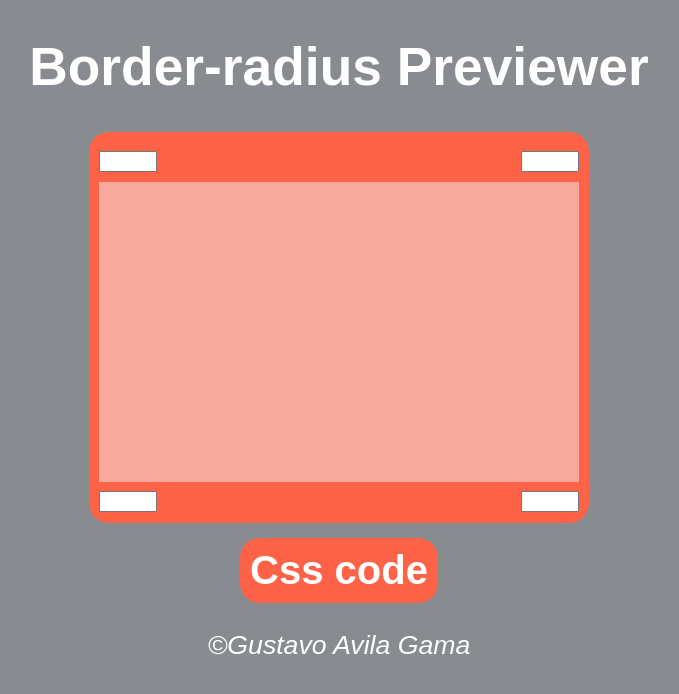
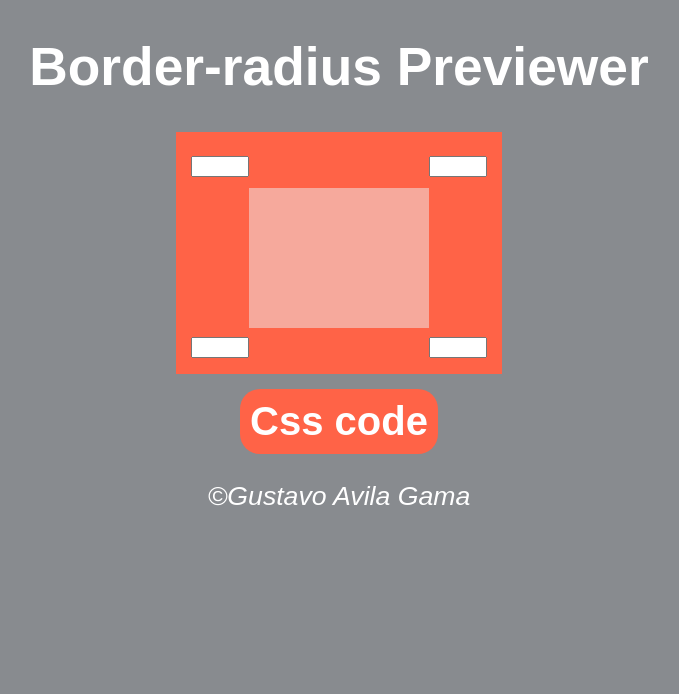
Before and after one commit to GamaGustavo/Border-radiusPreviewer, a plain HTML site: page index.html in a window 1280 px wide. Shown: the whole page, without its empty margins (301-980 px from the left). Drawn offline with Linux system fonts and the light colour scheme.

Commit message:
Implementação do estilo grid

```diff
--- a/index.html
+++ b/index.html
@@ -12,25 +12,46 @@
     <header>
         <h1>Border-radius Previewer</h1>
     </header>
-    <section >
+    <section id= "essa">
+        <section class="Conteudo-principal-do-site">
             <div id="tl">
                 <input type="text" name="border-top-left" id="top-left" onkeyup="printValueTopLeft()">
+            </div>
+            <div class ="adSense">
+                <script data-ad-client="ca-pub-7682932453359014" async src="https://pagead2.googlesyndication.com/pagead/js/adsbygoogle.js"></script>
             </div>
             <div id="tr">
                 <input type="text" name="border-top-right" id="top-rigth" onkeyup="printValueTopRight()">
             </div>
-        <div class="view" id="border-radius">
-            <div></div>
+            <div class ="adSense">
+                <script data-ad-client="ca-pub-7682932453359014" async src="https://pagead2.googlesyndication.com/pagead/js/adsbygoogle.js"></script>
+            </div>
+            <div id="border-radius"><div></div></div>
+            <div class ="adSense">
+                <script data-ad-client="ca-pub-7682932453359014" async src="https://pagead2.googlesyndication.com/pagead/js/adsbygoogle.js"></script>
+            </div>
+            <div id="dl">
+                <input type="text" name="border-down-left" id="down-left" onkeyup="printValueDownLeft()" ></div>
+            </div>
+            <div class ="adSense">
+                <script data-ad-client="ca-pub-7682932453359014" async src="https://pagead2.googlesyndication.com/pagead/js/adsbygoogle.js"></script>
             </div>
             <div id="dr">
                 <input type="text" name="border-down-righit" id="down-right" onkeyup="printValueDownRight()">
             </div>
-        <div id="dl">
-            <input type="text" name="border-down-left" id="down-left" onkeyup="printValueDownLeft()" >
+            <!--<div id="main" >
+                <div id="tl"> <input type="text" name="border-top-left" id="top-left" onkeyup="printValueTopLeft()"></div>
+                <div id="tr"><input type="text" name="border-top-right" id="top-rigth" onkeyup="printValueTopRight()"></div>
+                <div class="view" id="border-radius">
+                    <div ></div>
                 </div>
-
+                <div id="dr"><input type="text" name="border-down-righit" id="down-right" onkeyup="printValueDownRight()"></div>
+                <div id="dl"><input type="text" name="border-down-left" id="down-left" onkeyup="printValueDownLeft()" ></div>
+            </div>
+        -->
         </section>
-    <section>
+    </section>
+    <section class=" resultado">
         <h2>Css code</h2>
         <div id = "result"></div>
     </section>
--- a/style.css
+++ b/style.css
@@ -8,30 +8,34 @@ header{
     color: white;
     text-align: center;
 }
-.view{
-    background-color: rgba(238, 234, 234, 0.52);
-    width: 180px;
-    padding: 150px;
-    margin-top: 40px;
-}
-div#tl{
-    position: absolute;
-}
-div#tr{
-    float: right;
-}
-div#dr{
-    float: right;
-}
-div{
-    width: max-content;
+.Conteudo-principal-do-site{
+    display: grid;
+    background-color: tomato;
+    padding: 15px;
+
+    grid-template-columns: auto 180px auto;
+    grid-template-rows: auto 150px auto;
 
 }
 div#result{
     background-color: rgba(238, 234, 234, 0.52) ;
+    margin-top: auto;
+
+}
+
+section#essa{
+    display: grid;
     margin: auto;
+    align-items: center;
+    justify-content: center;
+
 }
-section{
+div#border-radius{
+    background-color: rgba(238, 234, 234, 0.52);
+    margin-top: 10px;
+
+}
+.resultado{
     padding: 10px;
     width: max-content;
     margin: auto;
```
Lines whose indentation alone changed are shown as unchanged.
